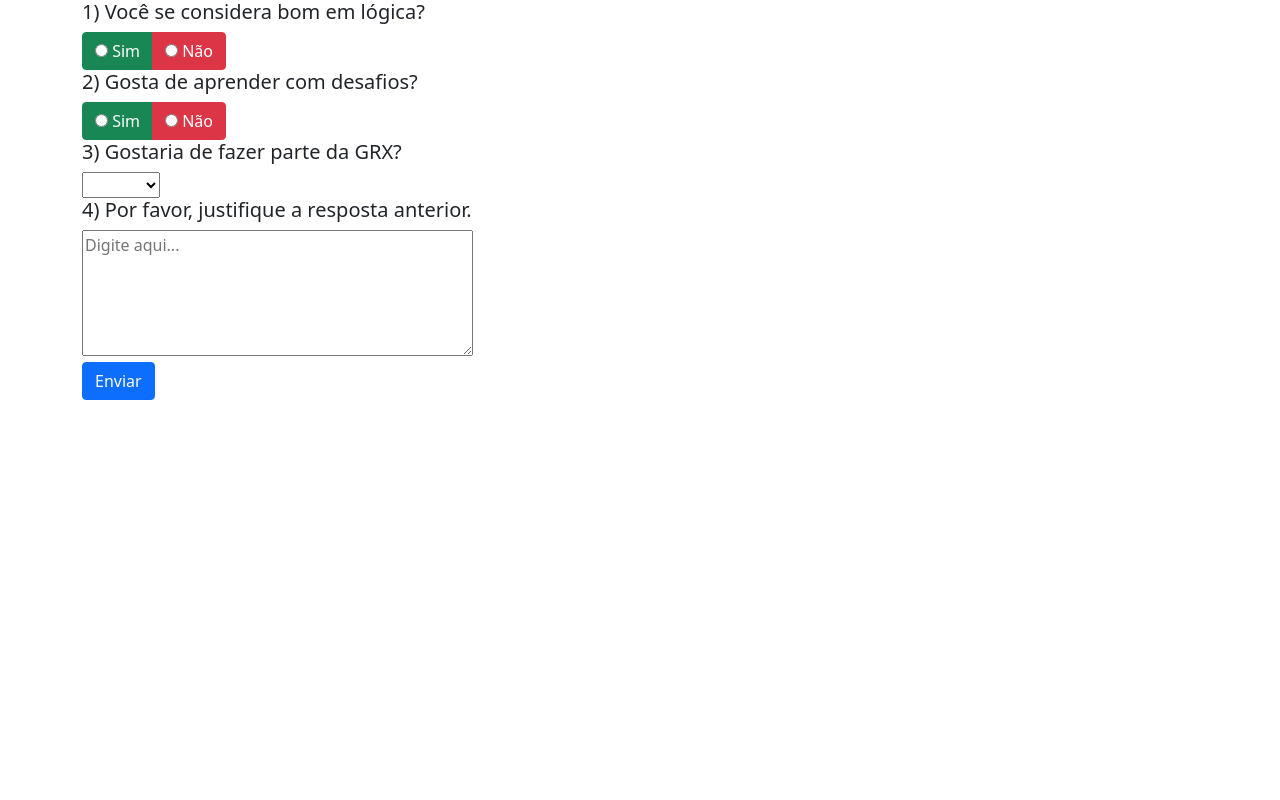
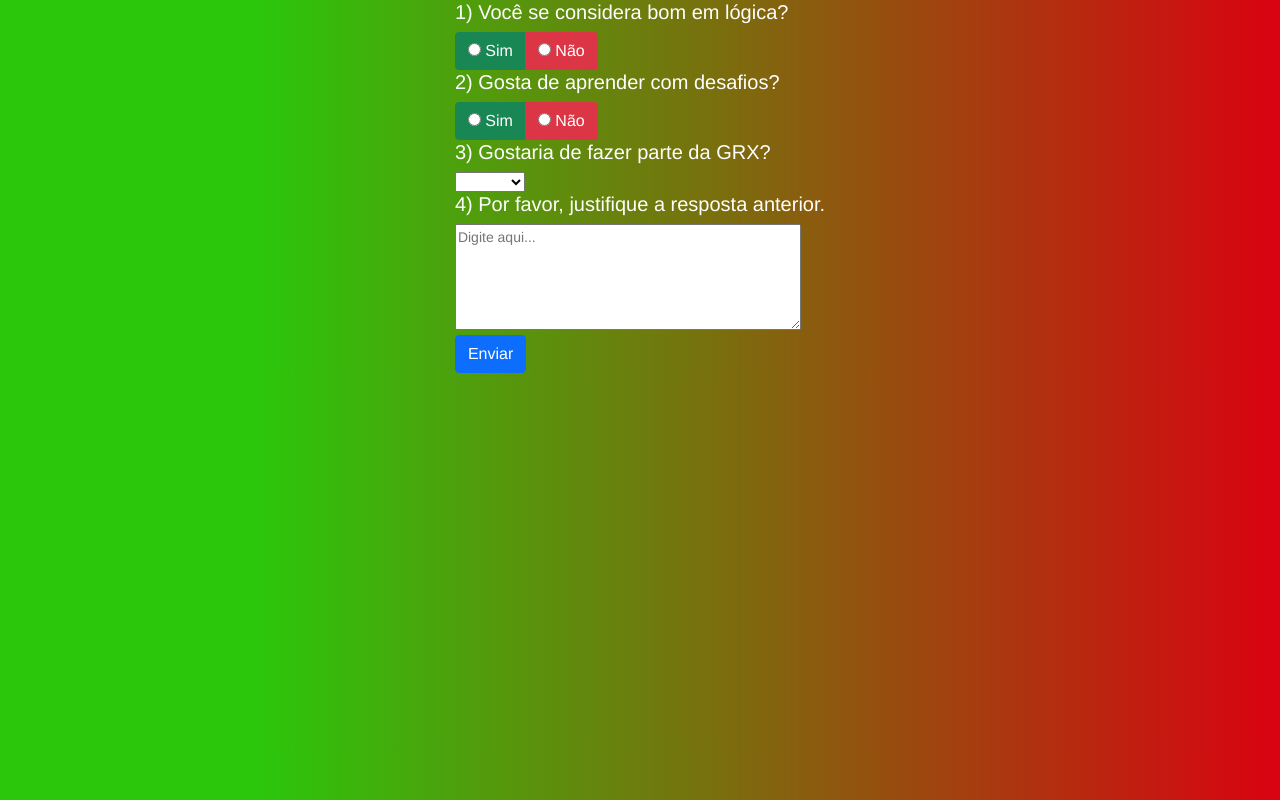
Before and after one commit to williamnstolb/desafioGRX, a React (Create React App) app in the folder app/frontend/: page /forms in a window 1280 px wide. Built offline with nearby package versions, Linux system fonts and the light colour scheme.

Commit message:
Estilização do forms

```diff
--- a/app/frontend/src/index.js
+++ b/app/frontend/src/index.js
@@ -2,6 +2,7 @@ import React from 'react';
 import ReactDOM from 'react-dom/client';
 import { BrowserRouter } from 'react-router-dom';
 import 'bootstrap/dist/css/bootstrap.min.css';
+import './style/index.css';
 import App from './App';
 import reportWebVitals from './reportWebVitals';
 
--- a/app/frontend/src/pages/Forms.jsx
+++ b/app/frontend/src/pages/Forms.jsx
@@ -74,29 +74,29 @@ export default class Forms extends Component {
   render() {
     const { sent } = this.state;
     return (
-      <div class="container-sm">
+      <div class="container-sm d-flex justify-content-center">
         <form onSubmit={ this.onSubmit}>
           <div class=".card-body">
             <label htmlFor='pergunta1'>
-              <h5>1) Você se considera bom em lógica?</h5>
+              <h5 class="card-title">1) Você se considera bom em lógica?</h5>
               <SelectOption name="Pergunta1" onChange={ this.onChange }/>
             </label>
           </div>
           <div class=".card-body">
             <label htmlFor='pergunta2'>
-              <h5>2) Gosta de aprender com desafios?</h5>
+              <h5 class="card-title">2) Gosta de aprender com desafios?</h5>
               <SelectOption name="Pergunta2" onChange={ this.onChange }/>
             </label>
           </div>
           <div class=".card-body">
             <label htmlFor='pergunta3'>
-              <h5>3) Gostaria de fazer parte da GRX?</h5>
+              <h5 class="card-title">3) Gostaria de fazer parte da GRX?</h5>
               <Select name="Pergunta3" onChange={ this.onChange }/>
             </label>
           </div>
           <div class=".card-body">
             <label htmlFor='pergunta4'>
-              <h5>4) Por favor, justifique a resposta anterior.</h5>
+              <h5 class="card-title">4) Por favor, justifique a resposta anterior.</h5>
               <BoxText name="Pergunta4" onChange={ this.onChange }/>
             </label>
           </div>
--- /dev/null
+++ b/app/frontend/src/style/index.css
@@ -0,0 +1,12 @@
+body {
+  background: rgb(43,199,11);
+  background: -moz-linear-gradient(90deg, rgba(43,199,11,1) 20%, rgba(218,2,17,1) 100%);
+  background: -webkit-linear-gradient(90deg, rgba(43,199,11,1) 20%, rgba(218,2,17,1) 100%);
+  background: linear-gradient(90deg, rgba(43,199,11,1) 20%, rgba(218,2,17,1) 100%);
+  filter: progid:DXImageTransform.Microsoft.gradient(startColorstr="#2bc70b",endColorstr="#da0211",GradientType=1);
+  font-family: "Helvetica Neue", Helvetica, Arial, sans-serif;
+  font-size: 14px;
+  line-height: 1.42857143;
+  color: #fff;
+  padding: 0;
+}
```
